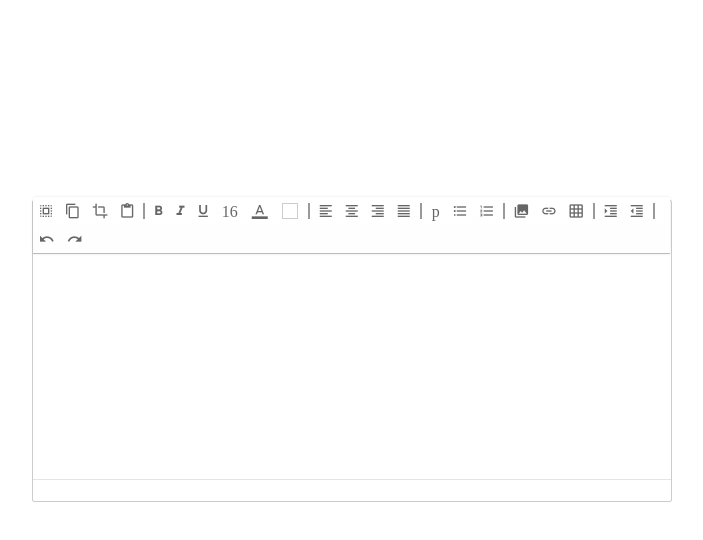
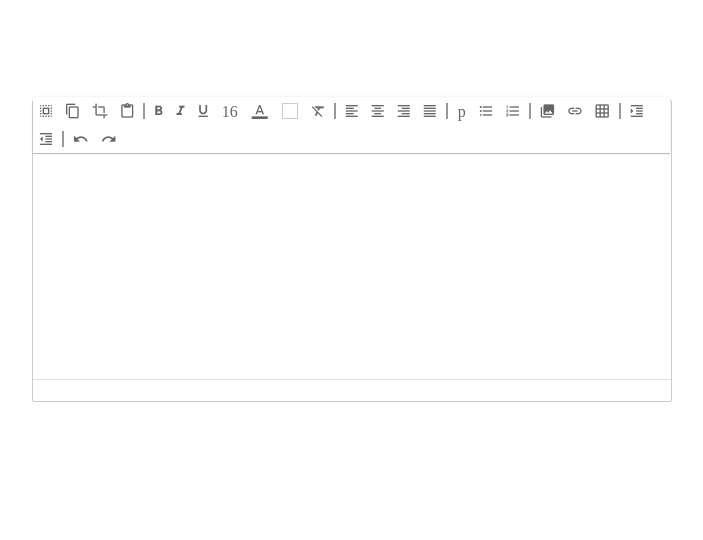
Before and after one commit to hackyoung/lenoui, a plain HTML site: page sample/editor.html in a window 1280 px wide. Shown: the whole page, without its empty margins (288-991 px from the left). Drawn offline with Linux system fonts and the light colour scheme.

Commit message:
fixed bug

```diff
--- a/css/editor.css
+++ b/css/editor.css
@@ -91,16 +91,16 @@
     border-top: 1px solid rgba(0, 0, 0, .1);
 }
 
-.leno-color-selector {
+.color-selector {
     width: 160px;
 }
-.selector-item {
+.color-selector .item {
     width: 20px;
     height: 20px;
     border: 1px solid #999;
     display: inline-block;
 }
 
-.selector-item:hover {
+.color-selector .item:hover {
     cursor: pointer;
 }
--- a/js/color-selector.js
+++ b/js/color-selector.js
@@ -3,14 +3,17 @@ var ColorSelector = function(onSelect) {
     onSelect = onSelect || function() {};
 
     var colors = ['#000000', '#FFFFFF', '#FF0000', '#FF7F00',
-        '#FFFF00', '#00FFFF', '#0000FF', '#8B00FF'];
-    var node = $('<div class="leno-color-selector"></div>');
+        '#FFFF00', '#00FFFF', '#0000FF', '#0066FF'];
+    var node = $('<div class="color-selector"></div>');
     var his = $('<div data-id="cs-f"></div>').css({
         borderBottom: '1px solid #999',
         margin: '0px 0px 5px 0px'
     }).appendTo(node);
     for(var i = 0; i < colors.length; ++i) {
-        $('<span class="selector-item" data-id="'+colors[i]+'" style="background-color: '+colors[i]+'"></span>').appendTo(his);
+        $('<span class="item"></span>').attr('data-id', colors[i])
+            .attr('title', colors[i])
+            .css('background-color', colors[i])
+            .appendTo(his);
     }
     var content = $('<div class="selector-item-container"></div>');
     content.appendTo(node);
@@ -42,11 +45,12 @@ var ColorSelector = function(onSelect) {
                 var rgb = red+green+blue;
                 $('<span data-id="#'+rgb+'"></span>').css({
                     backgroundColor: '#'+rgb
-                }).addClass('selector-item').appendTo(container);
+                }).addClass('item').attr('title', '#'+rgb)
+                .appendTo(container);
             }
         }
     }
-    node.find('.selector-item').click(function() {
+    node.find('.item').click(function() {
         var color = $(this).attr('data-id');
         onSelect(color);
     });
--- a/js/editor-func.js
+++ b/js/editor-func.js
@@ -1,5 +1,11 @@
 var EditorFunc = (function() {
     var htmlFunc = {
+        code : function(editor) {
+            editor.getDocument().execCommand('insertHTML', '<pre></pre>');
+        },
+        clear: function(editor) {
+            editor.getDocument().execCommand('removeFormat');
+        },
         link: function(editor, href, label) {
             editor.getDocument().execCommand('insertHTML', false, '<a href="'+href+'">'+label+'</a>');
         },
--- a/js/editor-toolbar.js
+++ b/js/editor-toolbar.js
@@ -152,13 +152,19 @@ var EditorToolbar = (function() {
         return $container;
     };
 
+    var createCodeUI = function() {
+        var toggle = $('<span></span>').addClass('zmdi zmdi-code item')
+            .attr('插入代码');
+        return toggle;
+    };
     var toolbarItems = {
         foreColor : createForeColorUI(),
         backColor : createBackColorUI(),
         fontSize : createFontSizeUI(),
         heading : createHeadingUI(),
         link : createLinkUI(),
-        table: createTableUI(),
+        table : createTableUI(),
+        code : createCodeUI(),
         image : $('<span></span>').addClass('zmdi zmdi-collection-image item')
             .attr('title', '插入图片')
             .attr('for', '#editor-select-image'),
@@ -170,6 +176,12 @@ var EditorToolbar = (function() {
         ),
         redo: $('<span></span>').addClass("zmdi zmdi-redo item")
             .attr('title', '重做')
+            .click(function() {
+                normalInitToolbarItem($(this));
+            }
+        ),
+        clear: $('<span></span>').addClass("zmdi zmdi-format-clear item")
+            .attr('title', '清除格式')
             .click(function() {
                 normalInitToolbarItem($(this));
             }
--- a/js/editor.js
+++ b/js/editor.js
@@ -2,7 +2,7 @@ var LenoEditor = (function() {
     var defaultConfig = {
         toolbar : [
             'selectAll', 'copy', 'cut', 'paste', 'sep',
-            'bold', 'italic', 'underline', 'fontSize', 'foreColor', 'backColor', 'sep',
+            'bold', 'italic', 'underline', 'fontSize', 'foreColor', 'backColor', 'clear', 'code',  'sep',
             'alignLeft', 'alignCenter', 'alignRight', 'alignFull', 'sep',
             'heading', 'orderedList', 'unorderedList', 'sep',
             'image', 'link', 'table', 'sep',
--- a/sample/editor.html
+++ b/sample/editor.html
@@ -30,9 +30,7 @@
                 width: 50%;
             }
         </style>
-        <div style="height: 100px"></div>
         <div id="toolbarContainer"></div>
-
         <div class="editor-container">
              <div id="editor">
              </div>
```
